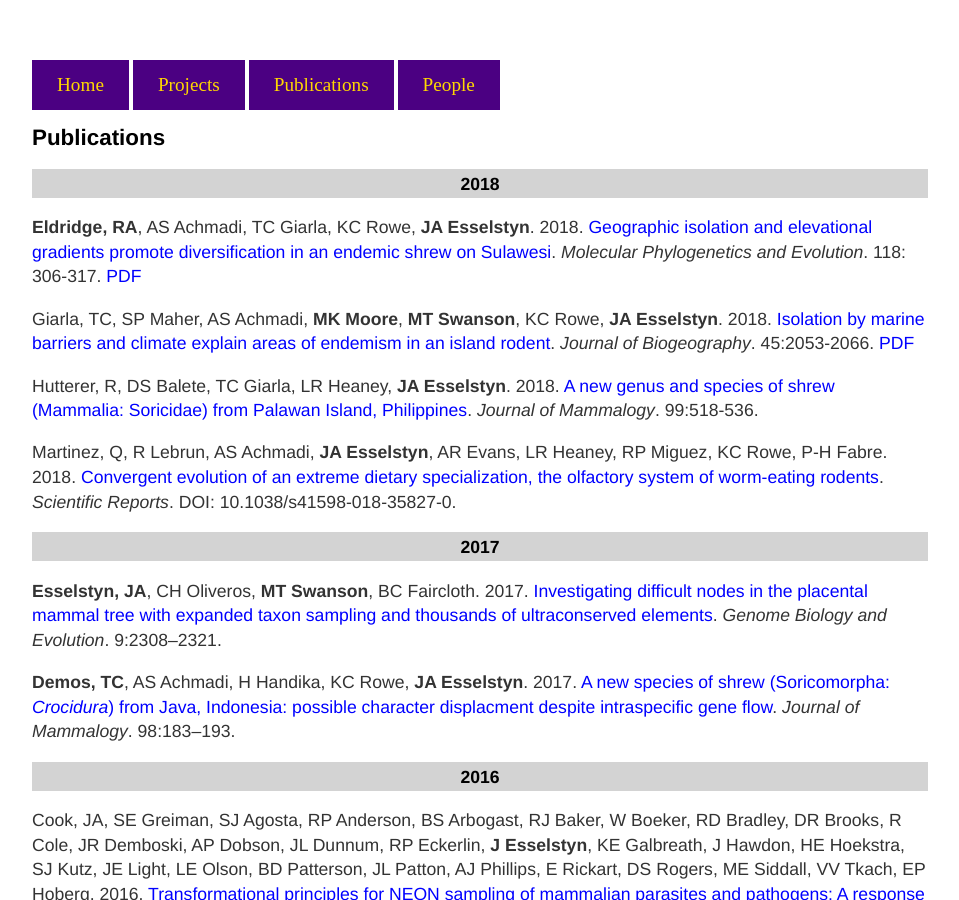
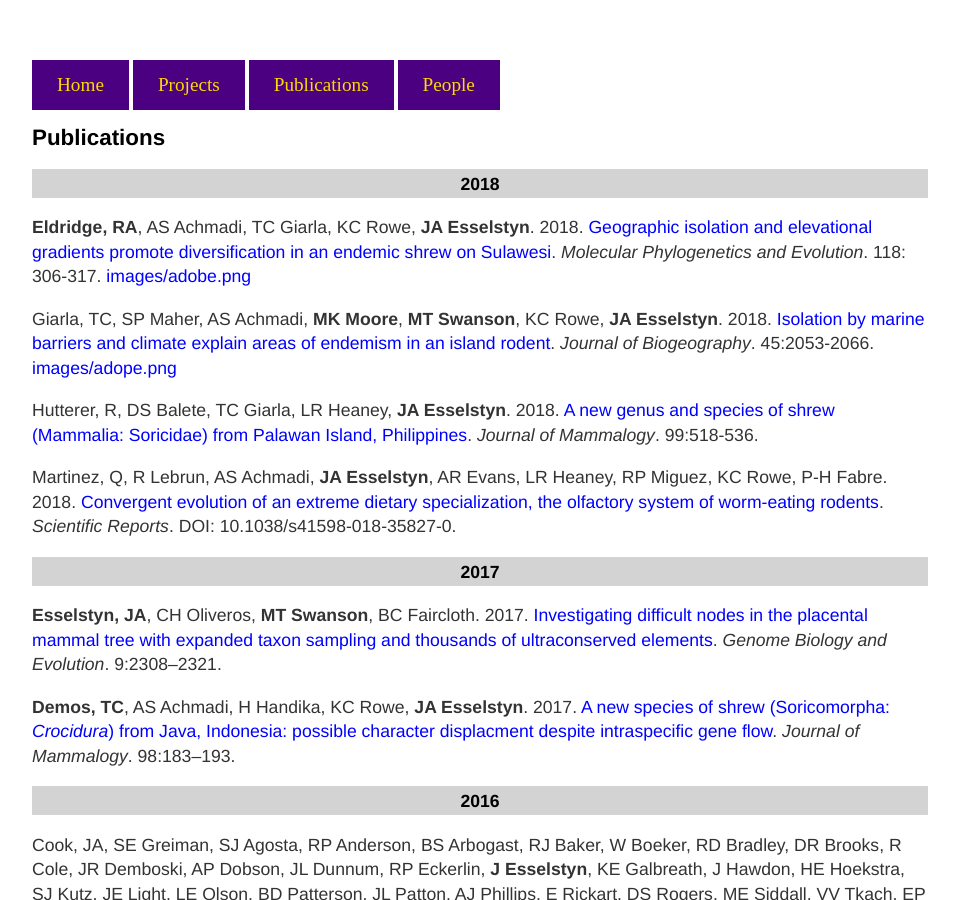
Before and after one commit to esselstyn/esselstyn.github.io, a Jekyll site: the page built from publications.md, in a window 1280 px wide and 900 px high. Shown: the whole window, without its empty margins (160-1119 px from the left). Built offline with Jekyll 4.4.1, drawn with Linux system fonts in a browser that asks for light colours.

Commit message:
Update publications.md

```diff
--- a/publications.md
+++ b/publications.md
@@ -6,9 +6,9 @@
 # Publications
 
 ### 2018
-**Eldridge, RA**, AS Achmadi, TC Giarla, KC Rowe, **JA Esselstyn**. 2018. [Geographic isolation and elevational gradients promote diversification in an endemic shrew on Sulawesi](https://dx.doi.org/10.1016/j.ympev.2017.09.018). _Molecular Phylogenetics and Evolution_. 118: 306-317. [PDF](publications/2018/Eldridge-2018.pdf)
+**Eldridge, RA**, AS Achmadi, TC Giarla, KC Rowe, **JA Esselstyn**. 2018. [Geographic isolation and elevational gradients promote diversification in an endemic shrew on Sulawesi](https://dx.doi.org/10.1016/j.ympev.2017.09.018). _Molecular Phylogenetics and Evolution_. 118: 306-317. [images/adobe.png](publications/2018/Eldridge-2018.pdf)
 
-Giarla, TC, SP Maher, AS Achmadi, **MK Moore**, **MT Swanson**, KC Rowe, **JA Esselstyn**. 2018. [Isolation by marine barriers and climate explain areas of endemism in an island rodent](https://dx.doi.org/10.1111/jbi.13392). _Journal of Biogeography_. 45:2053-2066. [PDF](publications/2018/Giarla-2018.pdf)
+Giarla, TC, SP Maher, AS Achmadi, **MK Moore**, **MT Swanson**, KC Rowe, **JA Esselstyn**. 2018. [Isolation by marine barriers and climate explain areas of endemism in an island rodent](https://dx.doi.org/10.1111/jbi.13392). _Journal of Biogeography_. 45:2053-2066. [images/adope.png](publications/2018/Giarla-2018.pdf)
 
 Hutterer, R, DS Balete, TC Giarla, LR Heaney, **JA Esselstyn**. 2018. [A new genus and species of shrew (Mammalia: Soricidae) from Palawan Island, Philippines](https://dx.doi.org/10.1093/jmammal/gyy041). _Journal of Mammalogy_. 99:518-536.
 
```
